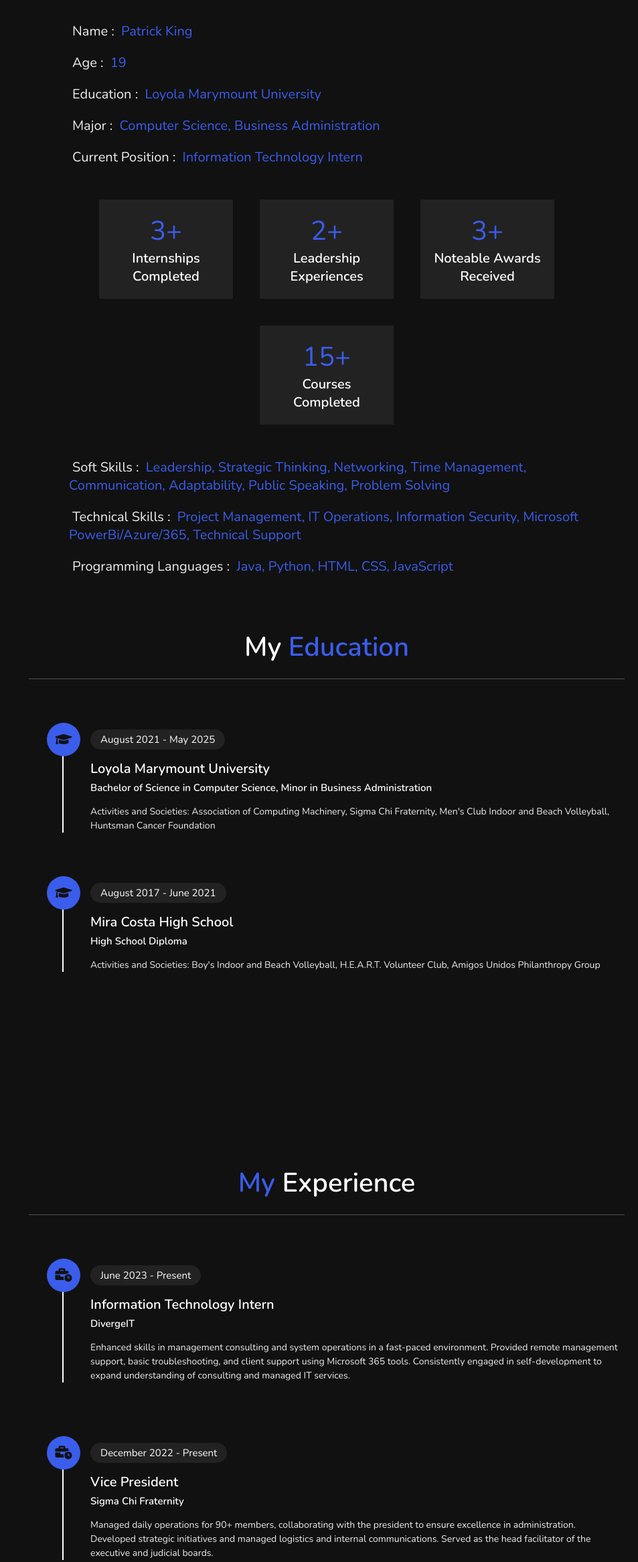
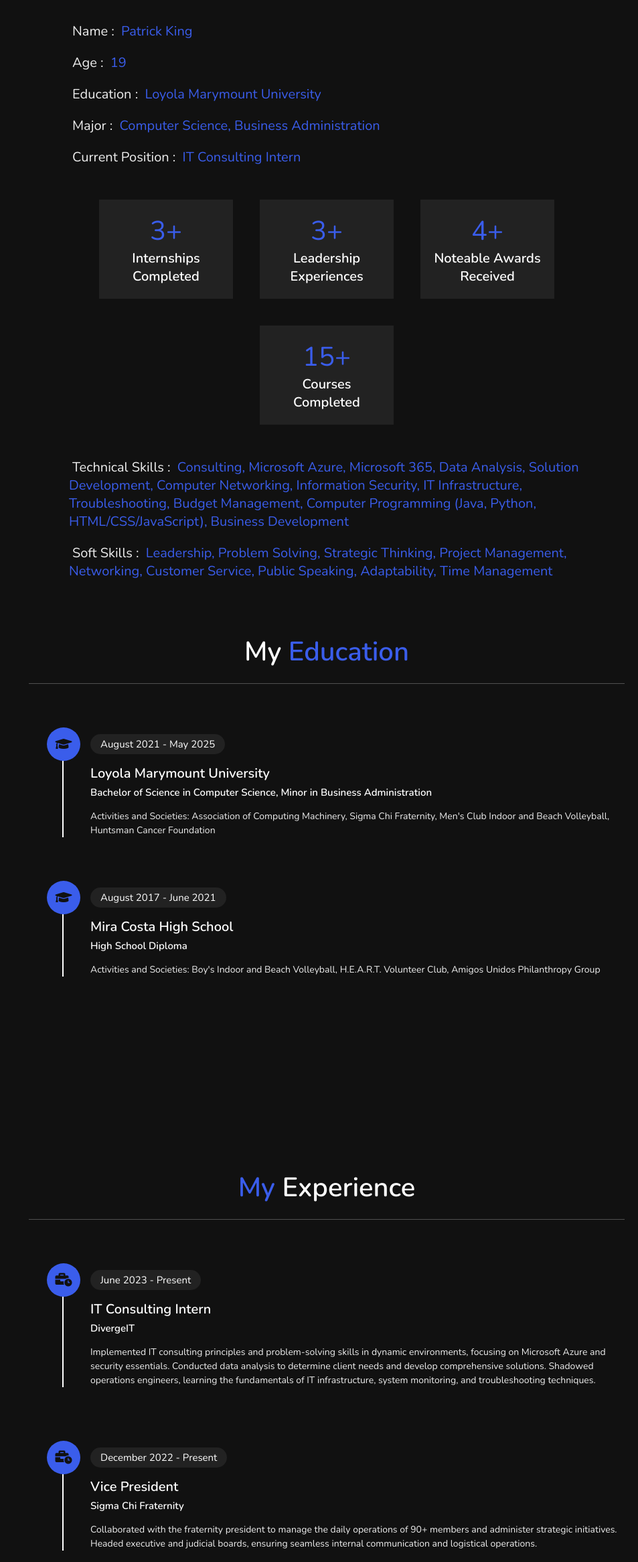
Before and after one commit to patrickgking03/portfolio, a plain HTML site: page index.html in a window 1280 px wide. Shown: the part 932-3264 px from the top of the page at 67% size, without its empty margins (327-1280 px from the left). Drawn offline with nearby package versions, Linux system fonts and the light colour scheme.

Commit message:
Adding New Resume, Updating CSS/HTML

```diff
--- a/index.html
+++ b/index.html
@@ -51,7 +51,7 @@
         <h3> <span> Age : </span> 19 </h3>
         <h3> <span> Education : </span> Loyola Marymount University </h3>
         <h3> <span> Major : </span> Computer Science, Business Administration </h3>
-        <h3> <span> Current Position : </span> Information Technology Intern </h3>
+        <h3> <span> Current Position : </span> IT Consulting Intern </h3>
     </div>
 
     <div class="counter">
@@ -62,12 +62,12 @@
         </div>
 
         <div class="box">
-            <span>2+</span>
+            <span>3+</span>
             <h3>Leadership Experiences</h3>
         </div>
 
         <div class="box">
-            <span>3+</span>
+            <span>4+</span>
             <h3>Noteable Awards Received</h3>
         </div>
 
@@ -79,9 +79,8 @@
     </div>
 
     <div class="info2">
-        <h3> <span> Soft Skills : </span> Leadership, Strategic Thinking, Networking, Time Management, Communication, Adaptability, Public Speaking, Problem Solving </h3>
-        <h3> <span> Technical Skills : </span> Project Management, IT Operations, Information Security, Microsoft PowerBi/Azure/365, Technical Support </h3>
-        <h3> <span> Programming Languages : </span> Java, Python, HTML, CSS, JavaScript </h3>
+        <h3> <span> Technical Skills : </span> Consulting, Microsoft Azure, Microsoft 365, Data Analysis, Solution Development, Computer Networking, Information Security, IT Infrastructure, Troubleshooting, Budget Management, Computer Programming (Java, Python, HTML/CSS/JavaScript), Business Development </h3>
+        <h3> <span> Soft Skills : </span> Leadership, Problem Solving, Strategic Thinking, Project Management, Networking, Customer Service, Public Speaking, Adaptability, Time Management </h3>
     </div>
 
 </div>
@@ -122,9 +121,9 @@
         <div class="box">
             <i class="fas fa-business-time"></i>
             <span>June 2023 - Present</span>
-            <h3>Information Technology Intern</h3>
+            <h3>IT Consulting Intern</h3>
             <h5>DivergeIT</h5>
-            <p>Enhanced skills in management consulting and system operations in a fast-paced environment. Provided remote management support, basic troubleshooting, and client support using Microsoft 365 tools. Consistently engaged in self-development to expand understanding of consulting and managed IT services.</p>
+            <p>Implemented IT consulting principles and problem-solving skills in dynamic environments, focusing on Microsoft Azure and security essentials. Conducted data analysis to determine client needs and develop comprehensive solutions. Shadowed operations engineers, learning the fundamentals of IT infrastructure, system monitoring, and troubleshooting techniques.</p>
         </div>
 
         <div class="box">
@@ -132,7 +131,7 @@
             <span>December 2022 - Present</span>
             <h3>Vice President</h3>
             <h5>Sigma Chi Fraternity</h5>
-            <p>Managed daily operations for 90+ members, collaborating with the president to ensure excellence in administration. Developed strategic initiatives and managed logistics and internal communications. Served as the head facilitator of the executive and judicial boards.</p>
+            <p>Collaborated with the fraternity president to manage the daily operations of 90+ members and administer 		strategic initiatives. Headed executive and judicial boards, ensuring seamless internal communication and 		logistical operations.</p>
         </div>
 
         <div class="box">
@@ -140,23 +139,23 @@
             <span>August 2022 - December 2022</span>
             <h3>Director of Recruitment</h3>
             <h5>Sigma Chi Fraternity</h5>
-            <p>Designed and executed recruitment events, managed a $60,000 budget, and introduced an updated, inclusive member selection process.</p>
+            <p>Directed recruitment events, managing a $60,000 budget and innovating an inclusive member selection 		process. Showcased leadership and strategic planning abilities to attract new members.</p>
         </div>
 
         <div class="box">
             <i class="fas fa-business-time"></i>
             <span>June 2021 - August 2021</span>
-            <h3>Consultant Intern</h3>
+            <h3>Consulting Intern</h3>
             <h5>Southbay Associates Inc.</h5>
-            <p>Assisted the principal consultant in managing key IT operations and gained valuable industry knowledge. Helped with advising clients on business architecture and operations, and learned how to deliver innovative solutions. Conducted research and analyzed data to improve business processes.</p>
+            <p>Assisted in managing key IT operations, developing a thorough understanding of business architecture and innovative solution delivery. Leveraged research and data analysis skills to improve business processes and advise clients.</p>
         </div>
 
         <div class="box">
             <i class="fas fa-business-time"></i>
             <span>June 2020 - August 2020</span>
-            <h3>Information Technology Intern</h3>
+            <h3>IT Intern</h3>
             <h5>Southbay Associates Inc.</h5>
-            <p>Gained a comprehensive understanding of IT operations by shadowing experienced consultants. Acted as an on-field technician, learning about technology and the consulting world. Built a robust professional network through various engagements.</p>
+            <p>Acquired an in-depth understanding of IT operations and consulting through active field technician roles. Built a robust professional network and learned about different technologies to better service clients.</p>
         </div>
 
     </div>
@@ -173,7 +172,7 @@
 
     <div class="content">
 
-        <h3 class="title">Information</h3>
+        <!-- <h3 class="title">Information</h3> -->
 
         <div class="info">
             <h3> <i class="fas fa-envelope"></i> patrickgking03@gmail.com </h3>
```
Also changed, not shown: style.css (+0 -20 lines), 1 other file.
